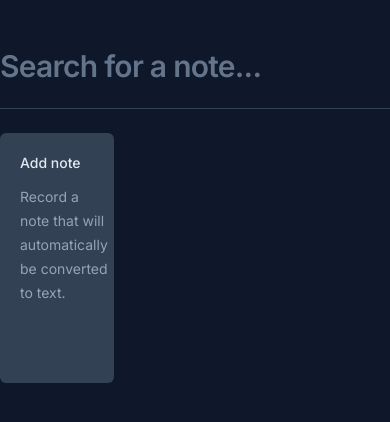
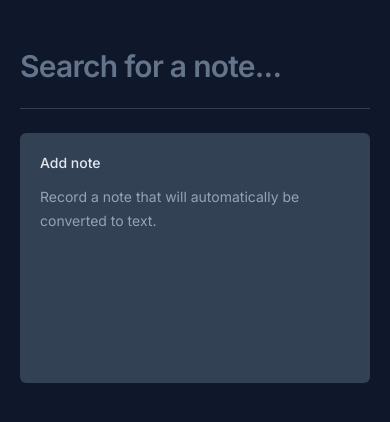
Before and after one commit to vivianequeiroz/notes-app, a React (Vite) app: page / in a window 390 px wide. Shown: the top 422 px of the page. Built offline with nearby package versions, Linux system fonts and the light colour scheme.

Commit message:
improve app responsivity

```diff
--- a/src/App.tsx
+++ b/src/App.tsx
@@ -55,7 +55,7 @@
   }
 
   return (
-    <div className="mx-auto max-w-6xl my-12 space-y-6">
+    <div className="mx-auto max-w-6xl my-12 space-y-6 px-5 ">
       <form>
         <input
           autoFocus
@@ -67,7 +67,7 @@
 
       <div className="h-px bg-slate-700" />
 
-      <div className="grid grid-cols-3 gap-6 auto-rows-[250px]">
+      <div className="grid grid-cols-1 md:grid-cols-2 lg:grid-cols-3 gap-6 auto-rows-[250px]">
         <NewNoteCard onNoteCreated={handleNoteSaved} />
 
         {notesToShow.map((note: Note) => {
--- a/src/components/NewNoteCard.tsx
+++ b/src/components/NewNoteCard.tsx
@@ -108,7 +108,7 @@
 
       <Dialog.Portal>
         <Dialog.Overlay className="inset-0 fixed bg-black/50" />
-        <Dialog.Content className="fixed overflow-hidden left-1/2 top-1/2 -translate-x-1/2 -translate-y-1/2 max-w-[640px] w-full h-[60vh] bg-slate-700 outline-none rounded-md flex flex-col">
+        <Dialog.Content className="fixed overflow-hidden md:left-1/2 inset-0 md:inset-auto md:top-1/2 md:-translate-x-1/2 md:-translate-y-1/2 md:max-w-[640px] w-full md:h-[60vh] bg-slate-700 outline-none md:rounded-md flex flex-col">
           <Dialog.Close className="absolute right-0 top-0 bg-slate-800 p-1.5 text-slate-400 hover:text-slate-100">
             <X className="size-5" />
           </Dialog.Close>
--- a/src/components/NoteCard.tsx
+++ b/src/components/NoteCard.tsx
@@ -28,7 +28,7 @@
 
       <Dialog.Portal>
         <Dialog.Overlay className="inset-0 fixed bg-black/50" />
-        <Dialog.Content className="fixed overflow-hidden left-1/2 top-1/2 -translate-x-1/2 -translate-y-1/2 max-w-[640px] w-full h-[60vh] bg-slate-700 outline-none rounded-md flex flex-col">
+        <Dialog.Content className="fixed overflow-hidden inset-0 md:inset-auto  md:left-1/2  md:top-1/2  md:-translate-x-1/2  md:-translate-y-1/2  md:max-w-[640px] w-full  md:h-[60vh] bg-slate-700 outline-none  md:rounded-md flex flex-col">
           <Dialog.Close className="absolute right-0 top-0 bg-slate-800 p-1.5 text-slate-400 hover:text-slate-100">
             <X className="size-5" />
           </Dialog.Close>
```
